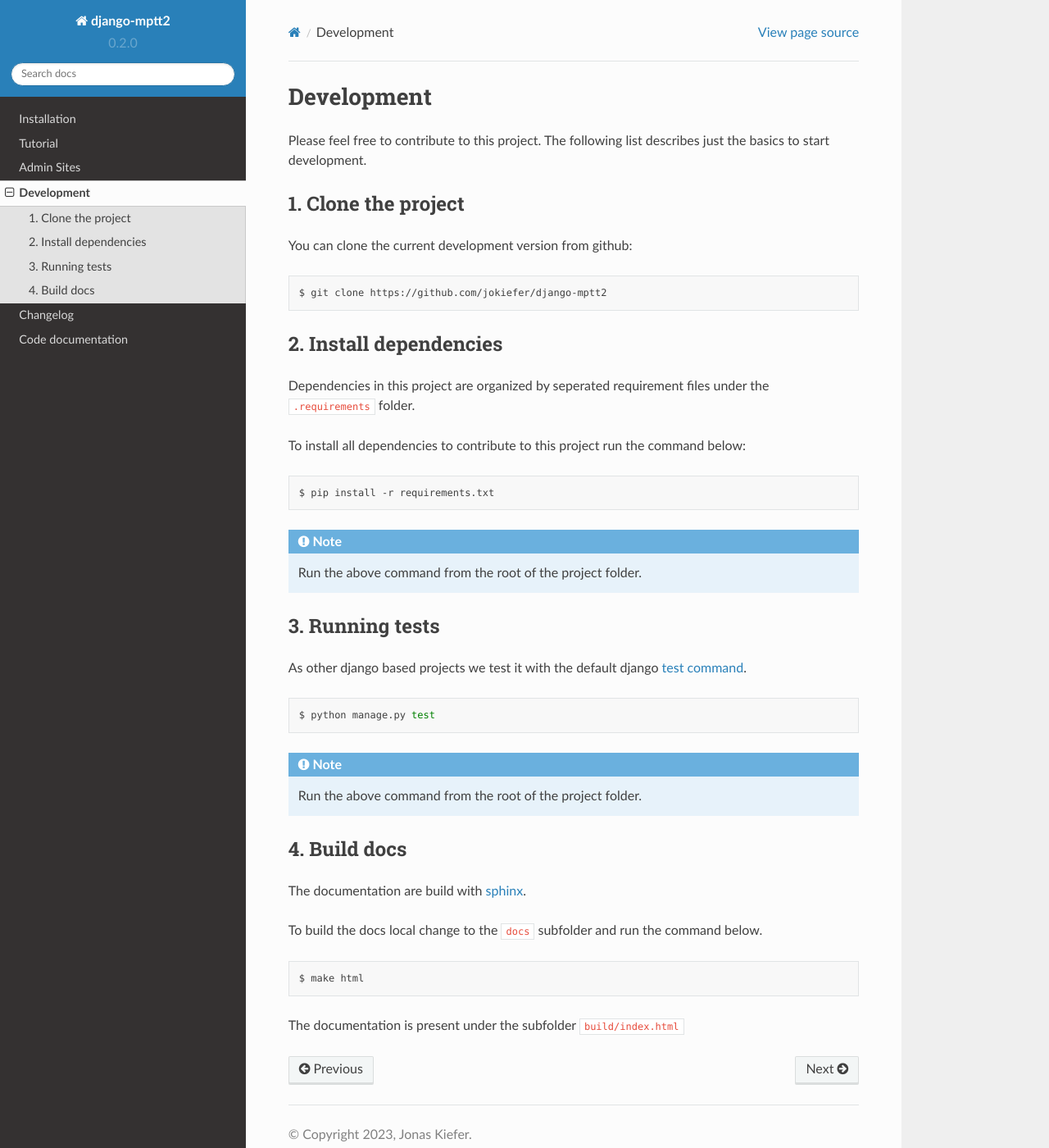
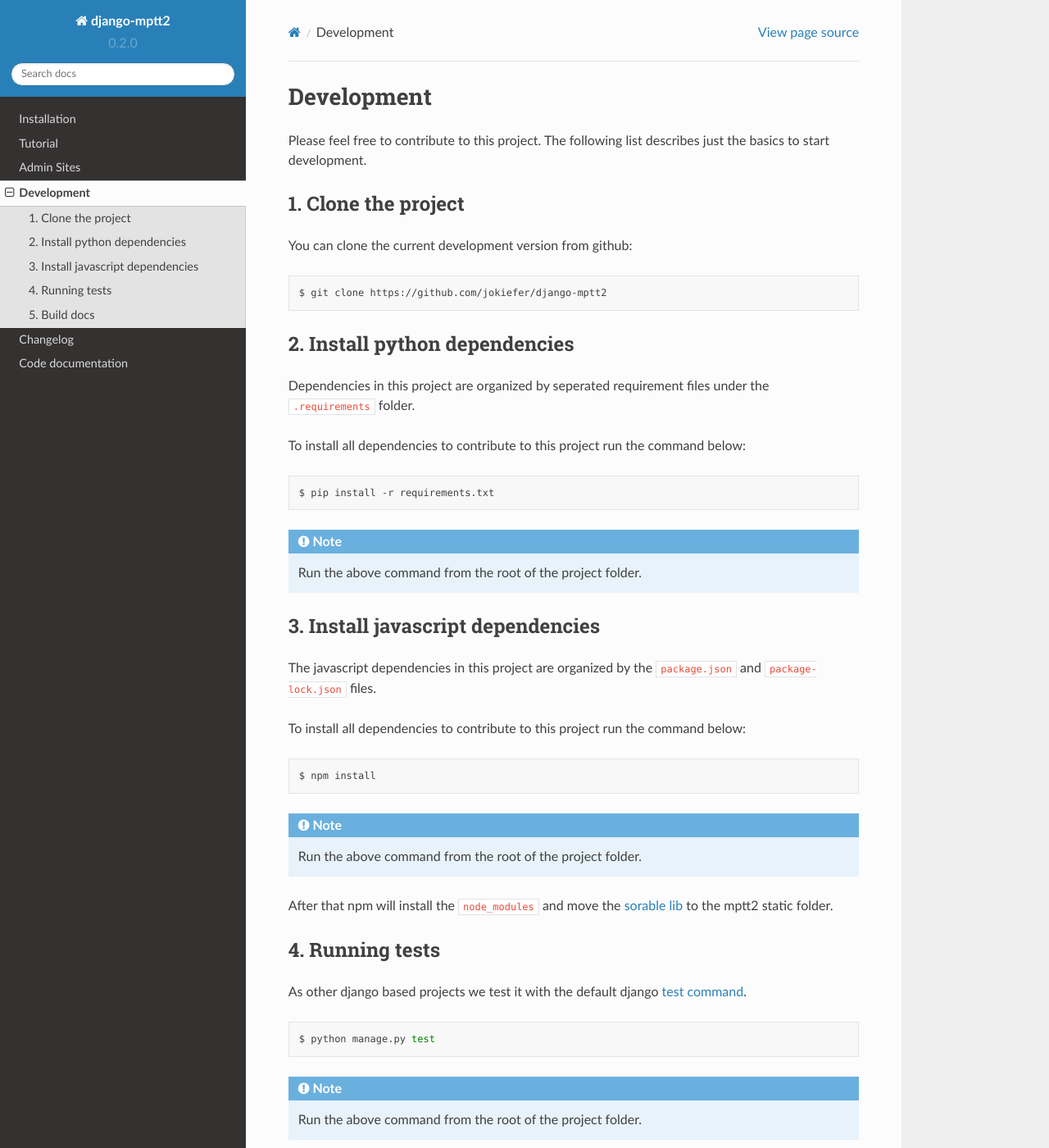
Before and after one commit to jokiefer/django-mptt2, a Sphinx documentation site: the page built from docs/source/development.rst, in a window 1280 px wide and 1400 px high. Shown: the whole window at 82% size. Built offline with Sphinx 7.4.7 and the Read the Docs theme 2.0.0, drawn with Linux system fonts in a browser that asks for light colours.

Commit message:
Update development.rst, admin.py, and tests_admin.py

```diff
--- a/docs/source/development.rst
+++ b/docs/source/development.rst
@@ -15,8 +15,8 @@ You can clone the current development version from github:
 
 
 
-2.  Install dependencies
-------------------------
+2.  Install python dependencies
+-------------------------------
 
 Dependencies in this project are organized by seperated requirement files under the ``.requirements`` folder.
 
@@ -30,7 +30,25 @@ To install all dependencies to contribute to this project run the command below:
 
     Run the above command from the root of the project folder.
 
-3.  Running tests
+3.  Install javascript dependencies
+-----------------------------------
+
+The javascript dependencies in this project are organized by the ``package.json`` and ``package-lock.json`` files.
+
+To install all dependencies to contribute to this project run the command below:
+
+.. code-block:: bash
+
+    $ npm install
+
+.. note::
+
+    Run the above command from the root of the project folder.
+
+After that npm will install the ``node_modules`` and move the `sorable lib <https://github.com/SortableJS/Sortable>`_ to the mptt2 static folder.
+
+
+4.  Running tests
 -----------------
 
 As other django based projects we test it with the default django `test command <https://docs.djangoproject.com/en/4.2/topics/testing/overview/#running-tests>`_.
@@ -44,7 +62,7 @@ As other django based projects we test it with the default django `test command
     Run the above command from the root of the project folder.
 
 
-4. Build docs
+5. Build docs
 -------------
 
 The documentation are build with `sphinx <https://sphinx-tutorial.readthedocs.io/cheatsheet/#cheat-sheet>`_.
```
Also changed, not shown: 2 other files.
